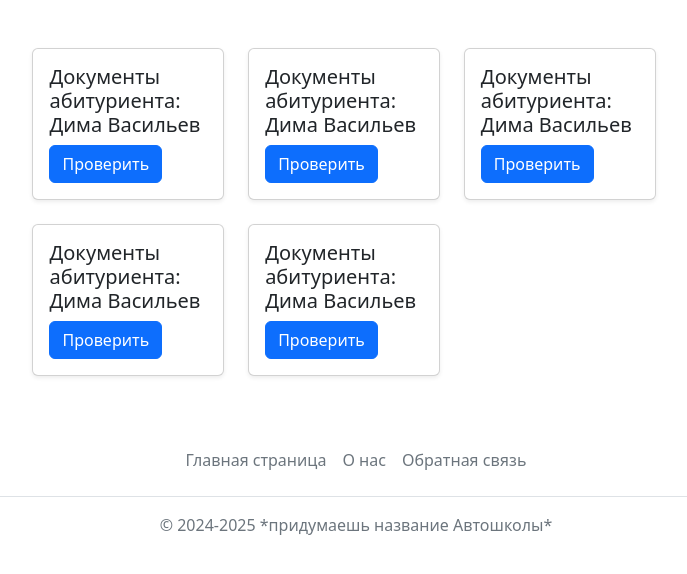
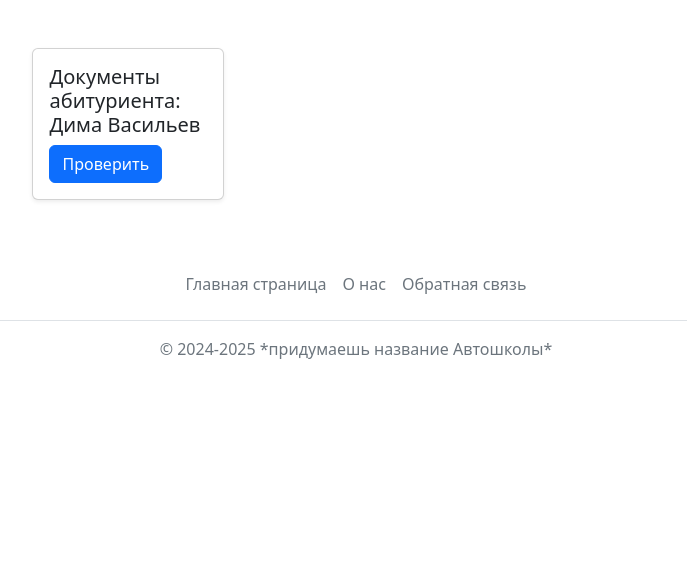
Before and after one commit to Vas1ou/ProjectAutoshchool, a Django app: template ProjectAutoshchool/document_flow/templates/viewing_documents.html in a window 1280 px wide. Shown: the part 72-646 px from the top of the page, without its empty margins (284-971 px from the left). Run offline with Django 5.2, Linux system fonts and the light colour scheme; data comes from the database, SQL or seed files in the repository; both versions use the stored data as it was after the commit; tables that the repository leaves empty hold one stand-in row (values such as "Sample post"); the template is opened without the code that fills it: values that come from a table or form of the project are taken from there, most other values are stand-ins (such as "Sample title", 1, 10 or a date in 2020).

Commit message:
edited templates

```diff
--- a/ProjectAutoshchool/document_flow/templates/viewing_documents.html
+++ b/ProjectAutoshchool/document_flow/templates/viewing_documents.html
@@ -5,46 +5,6 @@
 {% for document in documents %}
 <div class="container mt-4">
     <div class="row">
-        {% for document in documents %}
-        <div class="col-md-4 mb-4">
-            <div class="card shadow-sm document-card" style="transition: transform 0.3s ease;">
-                <div class="card-body">
-                    <h5 class="card-title">{{ document }}</h5>
-                    <a href="{% url 'accept_documents' document_id=document.pk %}" class="btn btn-primary">Проверить</a>
-                </div>
-            </div>
-        </div>
-        {% endfor %}
-        {% for document in documents %}
-        <div class="col-md-4 mb-4">
-            <div class="card shadow-sm document-card" style="transition: transform 0.3s ease;">
-                <div class="card-body">
-                    <h5 class="card-title">{{ document }}</h5>
-                    <a href="{% url 'accept_documents' document_id=document.pk %}" class="btn btn-primary">Проверить</a>
-                </div>
-            </div>
-        </div>
-        {% endfor %}
-        {% for document in documents %}
-        <div class="col-md-4 mb-4">
-            <div class="card shadow-sm document-card" style="transition: transform 0.3s ease;">
-                <div class="card-body">
-                    <h5 class="card-title">{{ document }}</h5>
-                    <a href="{% url 'accept_documents' document_id=document.pk %}" class="btn btn-primary">Проверить</a>
-                </div>
-            </div>
-        </div>
-        {% endfor %}
-        {% for document in documents %}
-        <div class="col-md-4 mb-4">
-            <div class="card shadow-sm document-card" style="transition: transform 0.3s ease;">
-                <div class="card-body">
-                    <h5 class="card-title">{{ document }}</h5>
-                    <a href="{% url 'accept_documents' document_id=document.pk %}" class="btn btn-primary">Проверить</a>
-                </div>
-            </div>
-        </div>
-        {% endfor %}
         {% for document in documents %}
         <div class="col-md-4 mb-4">
             <div class="card shadow-sm document-card" style="transition: transform 0.3s ease;">
--- a/ProjectAutoshchool/document_flow/views.py
+++ b/ProjectAutoshchool/document_flow/views.py
@@ -27,6 +27,7 @@ def submit_documents(request):
 def viewing_documents(request):
     documents = DocumentsAdmission.objects.filter(verified=False)
     return render(request, 'viewing_documents.html', context={'documents': documents})
+
 
 def accept_documents(request, document_id):
     document = DocumentsAdmission.objects.get(pk=document_id)
```
Also changed, not shown: ProjectAutoshchool/db.sqlite3, ProjectAutoshchool/media/documents/checks/check.dc7c683_SqKDSlz.svg (deleted), ProjectAutoshchool/media/documents/medical_cerf/c862df1d4b7ef0b3023eaa566fb3fdfe_TElJuDU.jpg (deleted).
